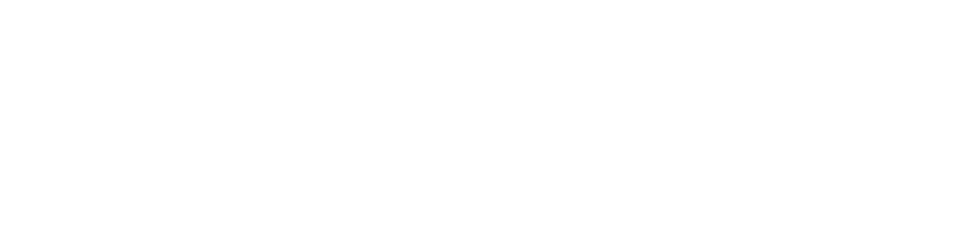
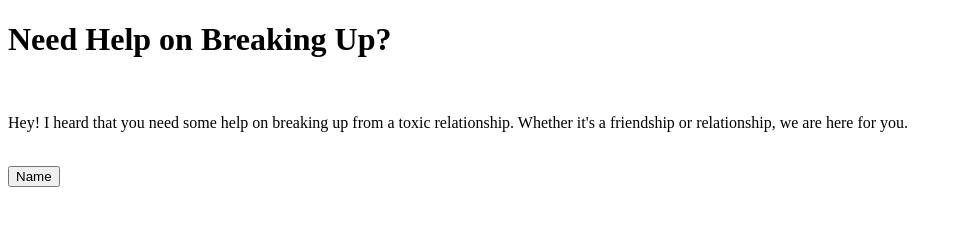
Before and after one commit to AnaghaPullela/AI_Crime_Crossroads, a plain HTML site: page templates/home.html in a window 1280 px wide. Shown: the whole page, without its empty margins (0-962 px from the left). Drawn offline with Linux system fonts and the light colour scheme.

Commit message:
Webpage Start
I created a simple webpage with a name button, no functionality yet

```diff
--- a/style.css
+++ b/style.css
@@ -0,0 +1,16 @@
+
+        body{
+            font-family: Impact, Haettenschweiler, 'Arial Narrow Bold', sans-serif;
+            text-align: center;
+            background: lightpink;
+        }
+
+        h1{
+            font-size: 50px;
+            text-align: center;
+        }
+
+        p{
+            text-align: center;
+            color: black;
+        }
--- a/templates/home.html
+++ b/templates/home.html
@@ -0,0 +1,18 @@
+<!DOCTYPE html>
+<html>
+    <head>
+        <title>Crossroads</title>
+
+    </head>
+
+    <body>
+        <h1>Need Help on Breaking Up?</h1>
+        <br>
+        <p>Hey! I heard that you need some help on breaking up from a toxic relationship. Whether it's a friendship or relationship, we are here for you. </p>
+        <br>
+        <input type = "button" value = "Name" id = "nameButton"
+        <div id = "nameId">
+
+        </div>
+    </body>
+</html>
```
Also changed, not shown: index.html (+4 -0 lines).
